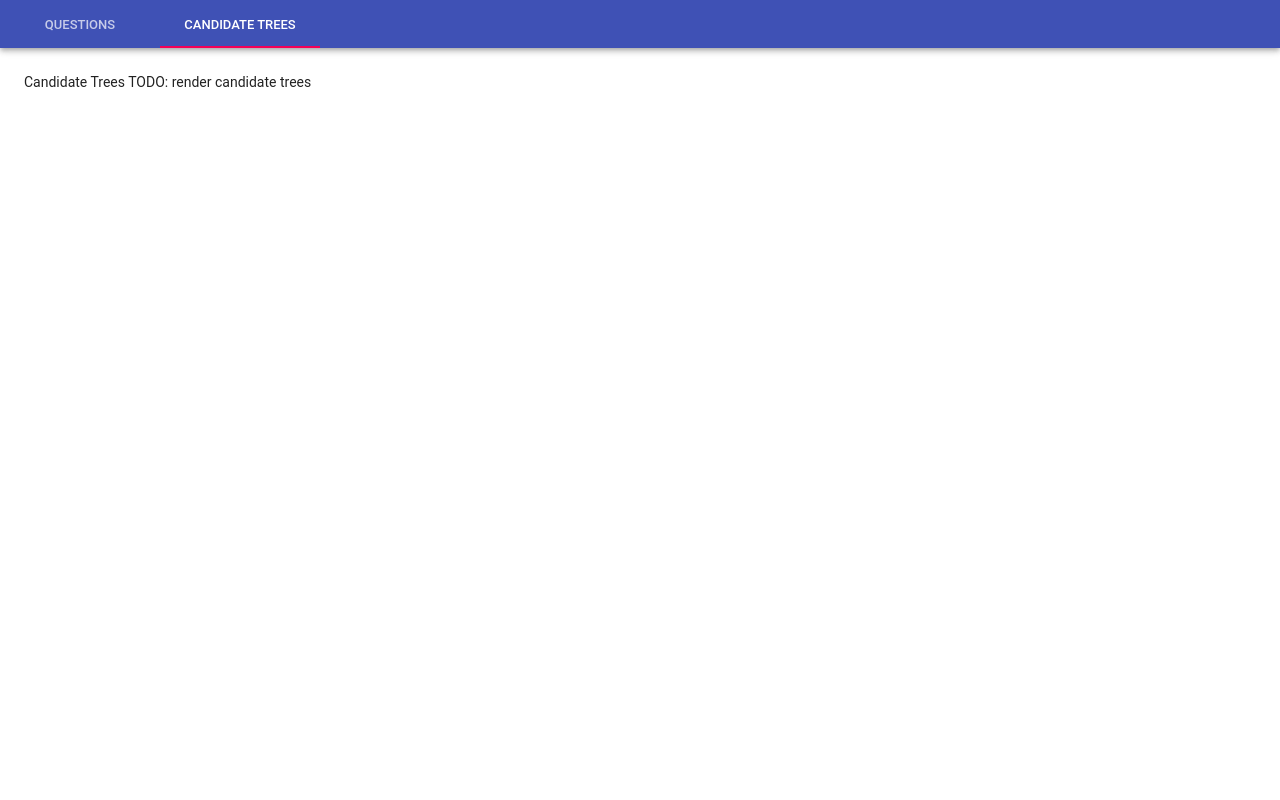
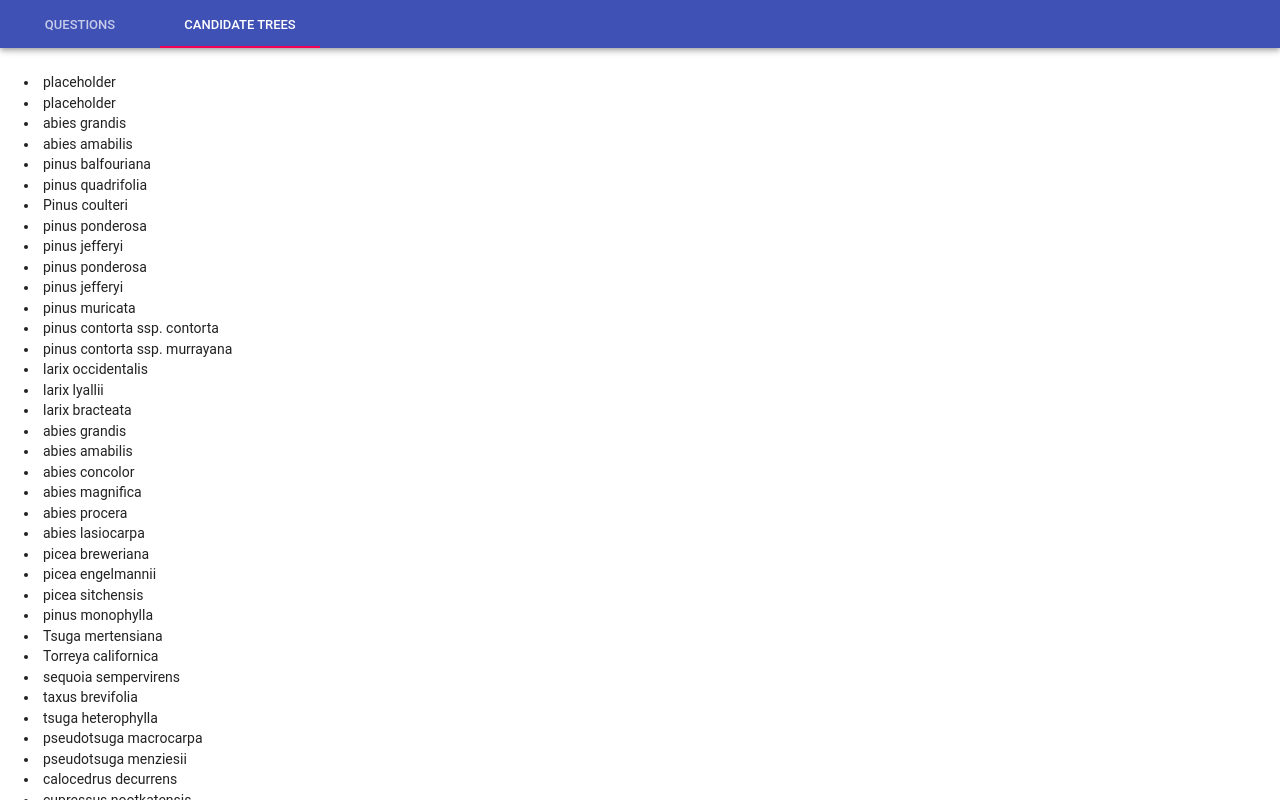
Before and after one commit to hougs/whattreeisthis, a React (Create React App) app: page / in a window 1280 px wide. Both pictures are taken after a click on the tab "CANDIDATE TREES". Shown: the top 800 px of the page. Built offline with nearby package versions, Linux system fonts and the light colour scheme.

Commit message:
List caniddate trees at every step.

```diff
--- a/src/App.js
+++ b/src/App.js
@@ -65,7 +65,7 @@ class App extends React.Component {
     this.state = {
       questionHistory: [
         {
-          nodeId: 7
+          nodeId: 0
         }
       ],
       stepNumber: 0,
@@ -122,6 +122,9 @@ class App extends React.Component {
       const { classes } = this.props;
       const { value } = this.state;
       let imagePath = process.env.PUBLIC_URL + `/img/${this.state.idedTree}/full.jpg`.replace(' ', '-');
+      let candidateItems = [];
+      const questionHistory = this.state.questionHistory;
+      getCandidateItems(questionHistory[this.state.stepNumber].nodeId, candidateItems);
       return (
         <div className={classes.root}>
           <AppBar position="static">
@@ -137,7 +140,11 @@ class App extends React.Component {
             <IdentifiedItem
             imgPath={imagePath}
             name={this.state.idedTree}></IdentifiedItem>}
-          {value === 1 && <TabContainer>Candidate Trees TODO: render candidate trees</TabContainer>}
+          {value === 1 && <TabContainer>
+            {candidateItems.map(item =>
+              <li>{item}</li>
+            )}
+            </TabContainer>}
 
         </div>
       );
@@ -185,6 +192,23 @@ class Question extends React.Component {
   }
 }
 
+function getCandidateItems(i, candidates) {
+  let question = questionData.filter(function(item){
+      return item.id===i;
+  })[0];
+
+  for(let i = 0; i < question.possible_answers.length; i++){
+    let possible_answer = question.possible_answers[i];
+    if (possible_answer.next_q !== null) {
+      getCandidateItems(possible_answer.next_q, candidates)
+    } else if (possible_answer.next_q === "TBD") {
+      break
+    } else {
+      candidates.push(possible_answer.answer)
+    }
+  }
+}
+
 App.propTypes = {
   classes: PropTypes.object.isRequired,
 };
--- a/src/questionData.json
+++ b/src/questionData.json
@@ -20,11 +20,13 @@
 		"question": "Are the leaves compound?",
 		"possible_answers": [{
 				"text": "Yes, they are composed of 2 or more leaflets.",
-				"next_q": "TBD"
+				"next_q": null,
+				"answer": "placeholder"
 			},
 			{
 				"text": "No, they are simple. They are made of a single leaflet.",
-				"next_q": "TBD"
+				"next_q": null,
+				"answer": "placeholder"
 			}
 		]
 	},
```
